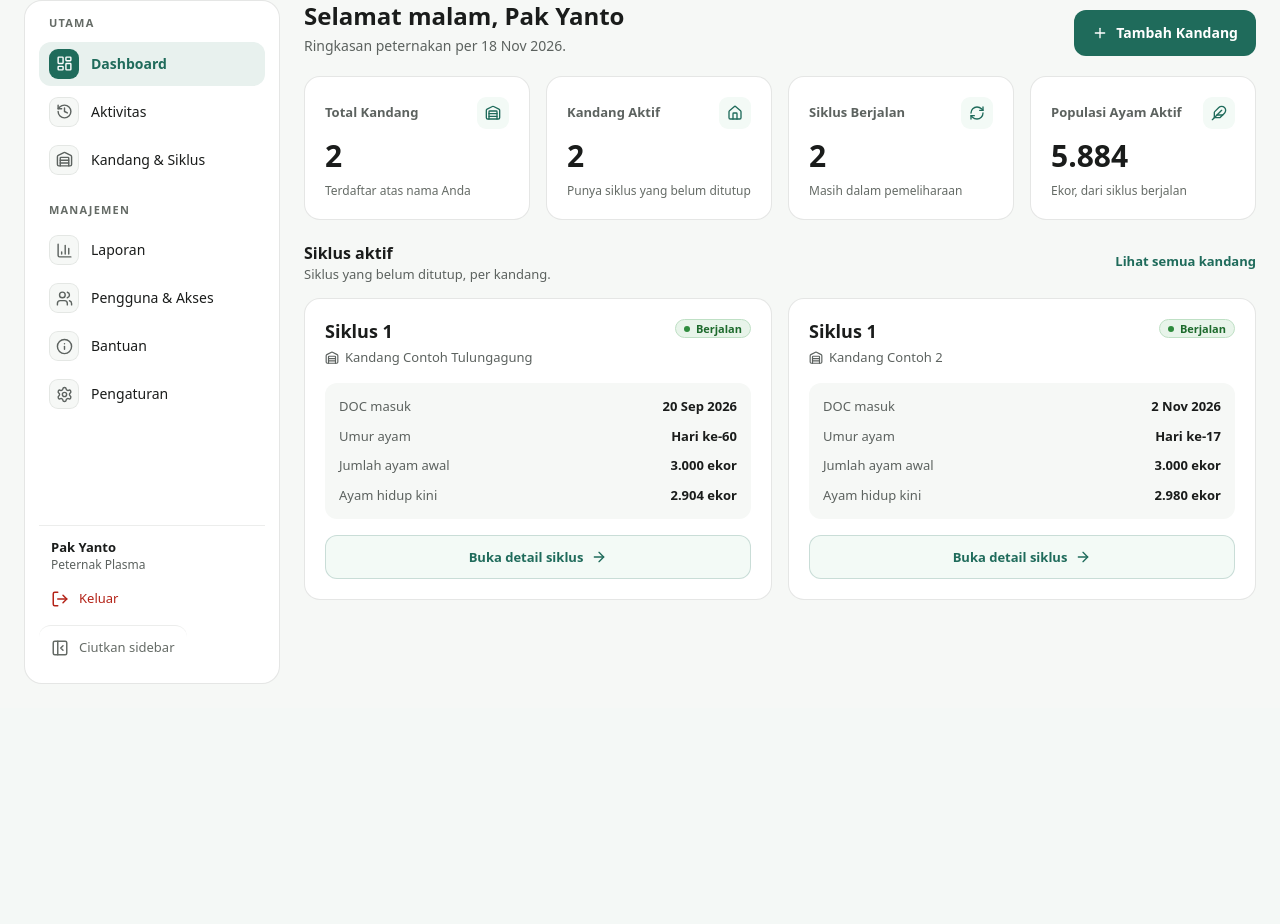
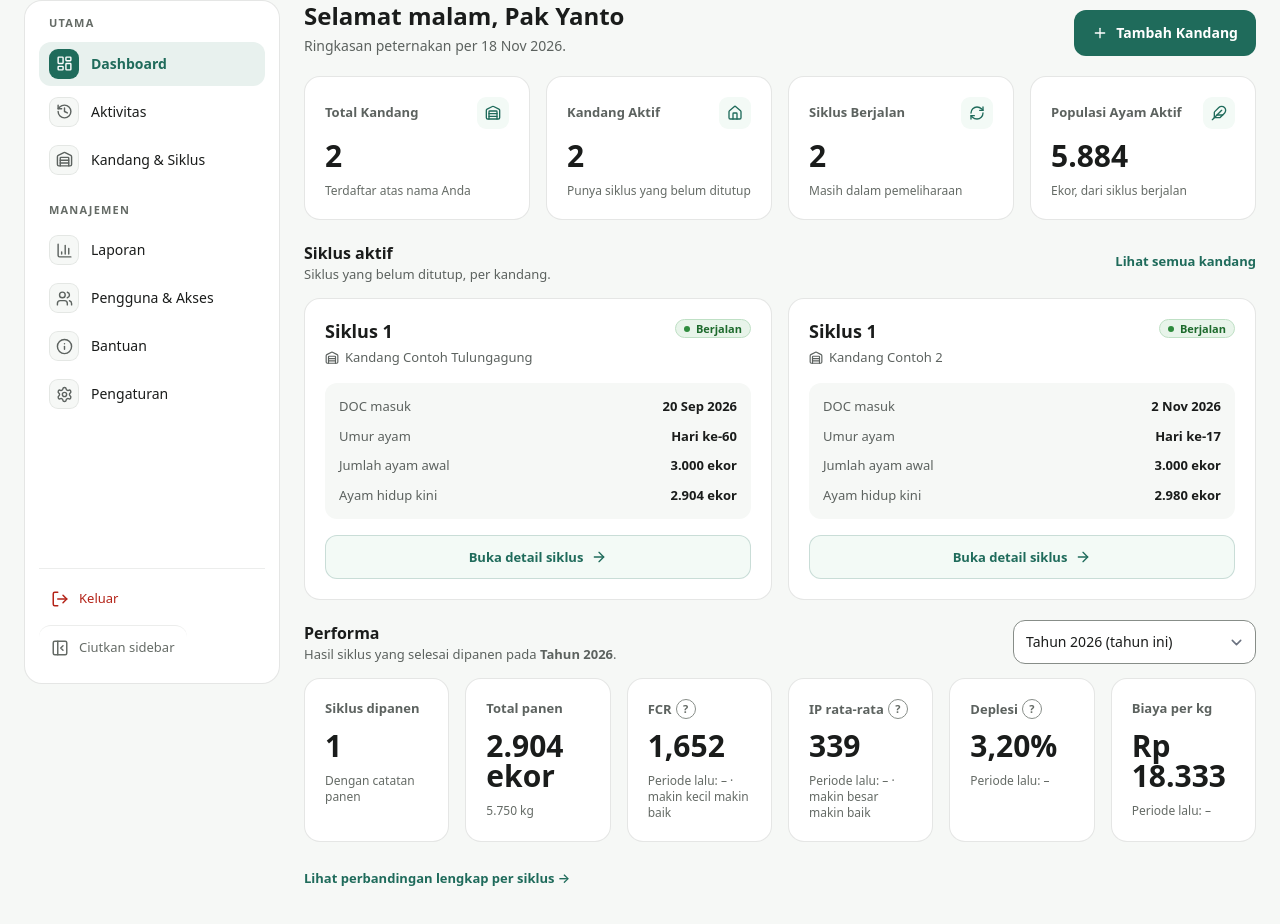
Before and after one commit to marquisccel/NOA, a Laravel app: page /dashboard in a window 1280 px wide. Shown: the part 92-1016 px from the top of the page. Before the commit the page ends 776 px from the top, so only its background shows below. Run offline with Laravel 12, Linux system fonts and the light colour scheme; a user stored in the database is signed in; data comes from the database, SQL or seed files in the repository; style sheets or scripts are compiled from the project's sources; parts of the project's set-up code (start-up, migrations or seed data) failed here and were passed over; some web fonts are replaced.

Commit message:
Dashboard performance section, BTPA and RHPP-recap downloads, sidebar cleanup
- Sidebar footer keeps only Keluar (name and role removed)
- Dashboard "Performa" with month/year selector: pooled FCR, mean IP, deplesi, cost per kg vs previous period (by last harvest date)
- CSV downloads: BTPA list (Panen page) and RHPP comparison recap (RHPP page), available before RHPP arrives
- 12 new tests (401 total)

Co-Authored-By: Claude Sonnet 5.5 <noreply@anthropic.com>

```diff
--- a/app/Http/Controllers/DashboardController.php
+++ b/app/Http/Controllers/DashboardController.php
@@ -3,21 +3,24 @@
 namespace App\Http\Controllers;
 
 use App\Models\Siklus;
+use App\Services\PerformaPeriode;
 use App\Services\RingkasanDashboard;
 use Illuminate\Http\Request;
 use Illuminate\View\View;
 
 class DashboardController extends Controller
 {
-    public function __invoke(Request $request, RingkasanDashboard $ringkasan): View
+    public function __invoke(Request $request, RingkasanDashboard $ringkasan, PerformaPeriode $performa): View
     {
         $user = $request->user();
 
         if ($user->isPeternak()) {
             return view('dashboard.peternak', [
                 'ringkasan' => $ringkasan->peternak($user),
-                'aktivitas' => $ringkasan->aktivitas($user),
                 'sapaan' => $this->sapaan(),
+                'performa' => $performa->hitung($user, $periode = $performa->normalisasi($request->query('periode'))),
+                'performaSebelumnya' => $performa->hitung($user, $performa->sebelumnya($periode)),
+                'pilihanPeriode' => $performa->pilihan($user),
             ]);
         }
 
--- /dev/null
+++ b/app/Services/PerformaPeriode.php
@@ -0,0 +1,128 @@
+<?php
+
+namespace App\Services;
+
+use App\Models\Kandang;
+use App\Models\Siklus;
+use App\Models\User;
+use Illuminate\Support\Carbon;
+
+/**
+ * Ringkasan performa peternak untuk satu periode (bulan atau tahun), berdasarkan tanggal panen terakhir tiap siklus.
+ * Hanya siklus yang sudah punya catatan panen ikut dihitung; periode tanpa panen menghasilkan nol siklus (tampil "–").
+ */
+class PerformaPeriode
+{
+    public function __construct(private RingkasanPerforma $performa, private LaporanSiklus $laporan) {}
+
+    /** Periode valid berbentuk "2026" atau "2026-11"; selain itu tahun berjalan. */
+    public function normalisasi(?string $periode): string
+    {
+        if ($periode && preg_match('/^(20\d{2})(-(0[1-9]|1[0-2]))?$/', $periode)) {
+            return $periode;
+        }
+
+        return now()->format('Y');
+    }
+
+    /** @return array{0: Carbon, 1: Carbon} awal dan akhir periode */
+    public function rentang(string $periode): array
+    {
+        $bulanan = strlen($periode) === 7;
+        $awal = $bulanan ? Carbon::createFromFormat('Y-m-d', $periode.'-01')->startOfDay() : Carbon::create((int) $periode, 1, 1)->startOfDay();
+
+        return [$awal, $bulanan ? $awal->copy()->endOfMonth() : $awal->copy()->endOfYear()];
+    }
+
+    public function label(string $periode): string
+    {
+        return strlen($periode) === 7 ? $this->rentang($periode)[0]->translatedFormat('F Y') : 'Tahun '.$periode;
+    }
+
+    public function sebelumnya(string $periode): string
+    {
+        return strlen($periode) === 7
+            ? $this->rentang($periode)[0]->subMonth()->format('Y-m')
+            : (string) ((int) $periode - 1);
+    }
+
+    /**
+     * Pilihan periode: bulan ini dan 11 bulan sebelumnya, lalu tahun-tahun dari siklus tertua sampai tahun ini.
+     *
+     * @return array{bulan: array<string, string>, tahun: array<string, string>}
+     */
+    public function pilihan(User $user): array
+    {
+        $bulan = [];
+        for ($i = 0; $i < 12; $i++) {
+            $b = now()->startOfMonth()->subMonths($i);
+            $bulan[$b->format('Y-m')] = $b->translatedFormat('F Y').($i === 0 ? ' (bulan ini)' : '');
+        }
+
+        $tertua = Siklus::whereIn('kandang_id', Kandang::where('user_id', $user->id)->pluck('id'))->min('tanggal_masuk');
+        $tahun = [];
+        for ($t = (int) now()->format('Y'); $t >= ($tertua ? (int) Carbon::parse($tertua)->format('Y') : (int) now()->format('Y')); $t--) {
+            $tahun[(string) $t] = 'Tahun '.$t.($t === (int) now()->format('Y') ? ' (tahun ini)' : '');
+        }
+
+        return ['bulan' => $bulan, 'tahun' => $tahun];
+    }
+
+    /**
+     * @return array{periode: string, label: string, jumlah_siklus: int, total_ekor: int, total_tonase: float, deplesi_persen: float|null, fcr: float|null, ip: float|null, biaya_per_kg: float|null}
+     */
+    public function hitung(User $user, string $periode): array
+    {
+        [$awal, $akhir] = $this->rentang($periode);
+
+        $siklus = Siklus::whereIn('kandang_id', Kandang::where('user_id', $user->id)->pluck('id'))
+            ->whereHas('panen')
+            ->with(['kontrak', 'panen'])
+            ->get()
+            ->filter(function (Siklus $s) use ($awal, $akhir) {
+                $terakhir = Carbon::parse($s->panen->max('tanggal'))->startOfDay();
+
+                return $terakhir->betweenIncluded($awal, $akhir);
+            });
+
+        $ekor = 0;
+        $tonase = 0.0;
+        $deplesi = 0;
+        $populasi = 0;
+        $pakanKg = 0.0;
+        $ipDaftar = [];
+        $biayaLengkap = 0.0;
+        $tonaseBiaya = 0.0;
+
+        foreach ($siklus as $s) {
+            $p = $this->performa->hitung($s);
+            $ekor += $p['total_ekor'];
+            $tonase += $p['total_tonase'];
+            $deplesi += $p['deplesi'];
+            $populasi += $p['populasi'];
+            $pakanKg += $p['pakan_bersih_kg'];
+            if ($p['ip'] !== null) {
+                $ipDaftar[] = $p['ip'];
+            }
+
+            $biaya = $this->laporan->biaya($s, $p);
+            if ($biaya['lengkap'] && $p['total_tonase'] > 0) {
+                $biayaLengkap += $biaya['total'];
+                $tonaseBiaya += $p['total_tonase'];
+            }
+        }
+
+        return [
+            'periode' => $periode,
+            'label' => $this->label($periode),
+            'jumlah_siklus' => $siklus->count(),
+            'total_ekor' => $ekor,
+            'total_tonase' => $tonase,
+            'deplesi_persen' => $populasi > 0 ? $deplesi / $populasi * 100 : null,
+            // FCR gabungan: total pakan dibagi total tonase (bukan rata-rata angka FCR tiap siklus).
+            'fcr' => $tonase > 0 ? $pakanKg / $tonase : null,
+            'ip' => $ipDaftar ? array_sum($ipDaftar) / count($ipDaftar) : null,
+            'biaya_per_kg' => $tonaseBiaya > 0 ? $biayaLengkap / $tonaseBiaya : null,
+        ];
+    }
+}
--- a/resources/views/components/app-layout.blade.php
+++ b/resources/views/components/app-layout.blade.php
@@ -66,13 +66,7 @@
                     <aside class="sticky top-6 hidden h-[calc(100vh-68px-3rem)] shrink-0 flex-col justify-between self-start rounded-lg border border-line bg-surface p-3 md:flex md:w-[68px] xl:p-3.5 print:hidden"
                            :class="collapsed ? 'xl:w-[68px]' : 'xl:w-64'">
                         <x-shell-menu :grup="$grup" />
-                        <div class="space-y-1">
-                            <div class="hidden items-center justify-between gap-2 border-t border-line-subtle px-3 pt-3 xl:flex" :class="collapsed ? '!hidden' : ''">
-                                <div class="min-w-0">
-                                    <p class="truncate text-[13px] font-semibold text-ink">{{ $user->name }}</p>
-                                    <p class="text-xs text-ink-secondary">{{ $user->labelPeran() }}</p>
-                                </div>
-                            </div>
+                        <div class="space-y-1 border-t border-line-subtle pt-2">
                             <form method="POST" action="{{ route('logout') }}">
                                 @csrf
                                 <button type="submit" aria-label="Keluar" class="flex h-11 w-full items-center justify-center gap-2.5 rounded-md px-3 text-[13px] font-medium text-danger-text hover:bg-state-hover xl:justify-start" :class="collapsed ? 'xl:!justify-center' : ''">
--- a/resources/views/dashboard/peternak.blade.php
+++ b/resources/views/dashboard/peternak.blade.php
@@ -67,6 +67,49 @@
                         </div>
                     @endif
                 </section>
+
+                @php
+                    $sb = $performaSebelumnya;
+                    $banding = fn ($sekarang, $lalu, $d = 3) => $lalu === null ? 'Periode lalu: –' : 'Periode lalu: '.F::angka($lalu, $d);
+                    $tahunLaporan = strlen($performa['periode']) === 4 ? $performa['periode'] : substr($performa['periode'], 0, 4);
+                @endphp
+                <section id="performa" aria-labelledby="judul-performa" class="space-y-3.5">
+                    <div class="flex flex-wrap items-end justify-between gap-3">
+                        <div>
+                            <h2 id="judul-performa" class="text-base font-bold text-ink">Performa</h2>
+                            <p class="text-[13px] text-ink-secondary">Hasil siklus yang selesai dipanen pada <strong>{{ $performa['label'] }}</strong>.</p>
+                        </div>
+                        <form method="GET" action="{{ route('dashboard') }}#performa" x-data>
+                            <label for="periode" class="sr-only">Pilih periode</label>
+                            <select id="periode" name="periode" class="min-h-11 rounded-md border-line-control bg-surface px-3 text-sm font-medium focus:border-brand focus:ring-1 focus:ring-brand" @change="$el.form.submit()">
+                                <optgroup label="Per bulan">
+                                    @foreach ($pilihanPeriode['bulan'] as $nilai => $label)<option value="{{ $nilai }}" @selected($performa['periode'] === (string) $nilai)>{{ $label }}</option>@endforeach
+                                </optgroup>
+                                <optgroup label="Per tahun">
+                                    @foreach ($pilihanPeriode['tahun'] as $nilai => $label)<option value="{{ $nilai }}" @selected($performa['periode'] === (string) $nilai)>{{ $label }}</option>@endforeach
+                                </optgroup>
+                            </select>
+                            <noscript><x-button variant="secondary">Tampilkan</x-button></noscript>
+                        </form>
+                    </div>
+
+                    @if ($performa['jumlah_siklus'] === 0)
+                        <div class="rounded-[16px] border border-line bg-surface px-5 py-8 text-center">
+                            <p class="text-sm font-semibold">Belum ada siklus yang dipanen pada {{ $performa['label'] }}</p>
+                            <p class="mx-auto mt-1 max-w-md text-[13px] leading-[19px] text-ink-secondary">FCR, IP, deplesi, dan biaya per kg muncul setelah ada siklus yang sudah ada catatan panennya pada periode ini. Coba pilih periode lain.</p>
+                        </div>
+                    @else
+                        <div class="grid grid-cols-2 gap-3 lg:grid-cols-3 xl:grid-cols-6 lg:gap-4">
+                            <x-kpi label="Siklus dipanen" :value="F::angka($performa['jumlah_siklus'], 0)" caption="Dengan catatan panen" />
+                            <x-kpi label="Total panen" :value="F::angka($performa['total_ekor'], 0).' ekor'" :caption="F::angka($performa['total_tonase'], 0).' kg'" />
+                            <x-kpi label="FCR" istilah="fcr" :value="F::angka($performa['fcr'], 3)" :caption="$banding($performa['fcr'], $sb['fcr']).' · makin kecil makin baik'" />
+                            <x-kpi label="IP rata-rata" istilah="ip" :value="F::angka($performa['ip'], 0)" :caption="$banding($performa['ip'], $sb['ip'], 0).' · makin besar makin baik'" />
+                            <x-kpi label="Deplesi" istilah="deplesi" :value="F::angka($performa['deplesi_persen']).'%'" :caption="$banding($performa['deplesi_persen'], $sb['deplesi_persen'], 2).($sb['deplesi_persen'] === null ? '' : '%')" />
+                            <x-kpi label="Biaya per kg" :value="$performa['biaya_per_kg'] === null ? '–' : 'Rp '.F::angka($performa['biaya_per_kg'], 0)" :caption="$performa['biaya_per_kg'] === null ? 'Harga kontrak belum lengkap' : $banding(null, $sb['biaya_per_kg'], 0)" />
+                        </div>
+                        <a href="{{ route('laporan.index', ['tahun' => $tahunLaporan]) }}" class="inline-flex min-h-11 items-center text-[13px] font-semibold text-ink-brand hover:underline">Lihat perbandingan lengkap per siklus →</a>
+                    @endif
+                </section>
             </div>
         @endif
     </x-page>
--- a/resources/views/panen/index.blade.php
+++ b/resources/views/panen/index.blade.php
@@ -13,7 +13,10 @@
     <x-page>
         <x-page-header title="Panen & BTPA" subtitle="Setiap tahap dicatat dengan nomor BTPA. * umur panen rata-rata berbobot jumlah ekor.">
             <x-slot name="actions">
-                @if ($adaTahap)<x-button variant="secondary" :href="route('panen.ringkasan', $siklus)">Ringkasan panen</x-button>@endif
+                @if ($adaTahap)
+                    <x-button variant="secondary" :href="route('panen.csv', $siklus)"><x-icon name="download" class="size-4" /> Unduh daftar BTPA</x-button>
+                    <x-button variant="secondary" :href="route('panen.ringkasan', $siklus)">Ringkasan panen</x-button>
+                @endif
                 @if ($bisaCatat)<x-button variant="secondary" :href="route('panen.create', $siklus)"><x-icon name="plus" class="size-4" /> Tambah tahap panen</x-button>@endif
                 @if ($bisaSelesai)<x-button type="button" x-data @click="$dispatch('open-modal', 'panen-selesai')">Tandai panen selesai</x-button>@endif
             </x-slot>
--- a/resources/views/rhpp/show.blade.php
+++ b/resources/views/rhpp/show.blade.php
@@ -18,6 +18,9 @@
         <x-page-header :title="$rhpp ? 'Rekonsiliasi RHPP' : 'RHPP & Rekonsiliasi'"
             :subtitle="$rhpp ? $rhpp->nomor_rhpp.' · terbit '.$rhpp->tanggal_terbit->translatedFormat('j M Y').' · '.$r['jumlah_berbeda'].' dari '.$r['jumlah_dibandingkan'].' baris berbeda' : 'Hanya terlihat oleh peternak'">
             <x-slot name="actions">
+                @unless ($berjalan)
+                    <x-button variant="secondary" :href="route('rhpp.rekap', $siklus)"><x-icon name="download" class="size-4" /> Unduh rekap pembanding</x-button>
+                @endunless
                 @if ($rhpp)
                     @if ($bisaInput)<x-button variant="secondary" :href="route('rhpp.form', $siklus)">Ubah RHPP</x-button>@endif
                     <x-button variant="secondary" :href="route('rhpp.cetak', $siklus)" target="_blank" rel="noopener"><x-icon name="printer" class="size-4" /> Cetak lembar</x-button>
--- a/routes/web.php
+++ b/routes/web.php
@@ -72,6 +72,7 @@ Route::middleware(['auth', 'peternak'])->group(function () {
     Route::put('sampling/{sampling}', [SamplingController::class, 'update'])->name('sampling.update');
     Route::delete('sampling/{sampling}', [SamplingController::class, 'destroy'])->name('sampling.destroy');
 
+    Route::get('siklus/{siklus}/panen/unduh', [PanenController::class, 'csv'])->name('panen.csv');
     Route::get('siklus/{siklus}/panen/baru', [PanenController::class, 'create'])->name('panen.create');
     Route::get('siklus/{siklus}/panen/ringkasan', [PanenController::class, 'ringkasan'])->name('panen.ringkasan');
     Route::get('siklus/{siklus}/panen/selisih', [PanenController::class, 'selisih'])->name('panen.selisih');
@@ -93,6 +94,7 @@ Route::middleware(['auth', 'peternak'])->group(function () {
     Route::get('siklus/{siklus}/rhpp/input', [RhppController::class, 'form'])->name('rhpp.form');
     Route::patch('siklus/{siklus}/rhpp/catatan', [RhppController::class, 'catatan'])->name('rhpp.catatan');
     Route::get('siklus/{siklus}/rhpp/lampiran', [RhppController::class, 'lampiran'])->name('rhpp.lampiran');
+    Route::get('siklus/{siklus}/rhpp/rekap', [RhppController::class, 'rekap'])->name('rhpp.rekap');
     Route::get('siklus/{siklus}/rhpp/cetak', [RhppController::class, 'cetak'])->name('rhpp.cetak');
 
     Route::get('aktivitas', AktivitasController::class)->name('aktivitas.index');
```
Also changed, not shown: PROGRESS.md (+7 -0 lines), app/Http/Controllers/PanenController.php (+13 -0 lines), app/Http/Controllers/RhppController.php (+17 -0 lines), tests/Feature/PerformaUnduhTest.php (added, +178 -0 lines).
